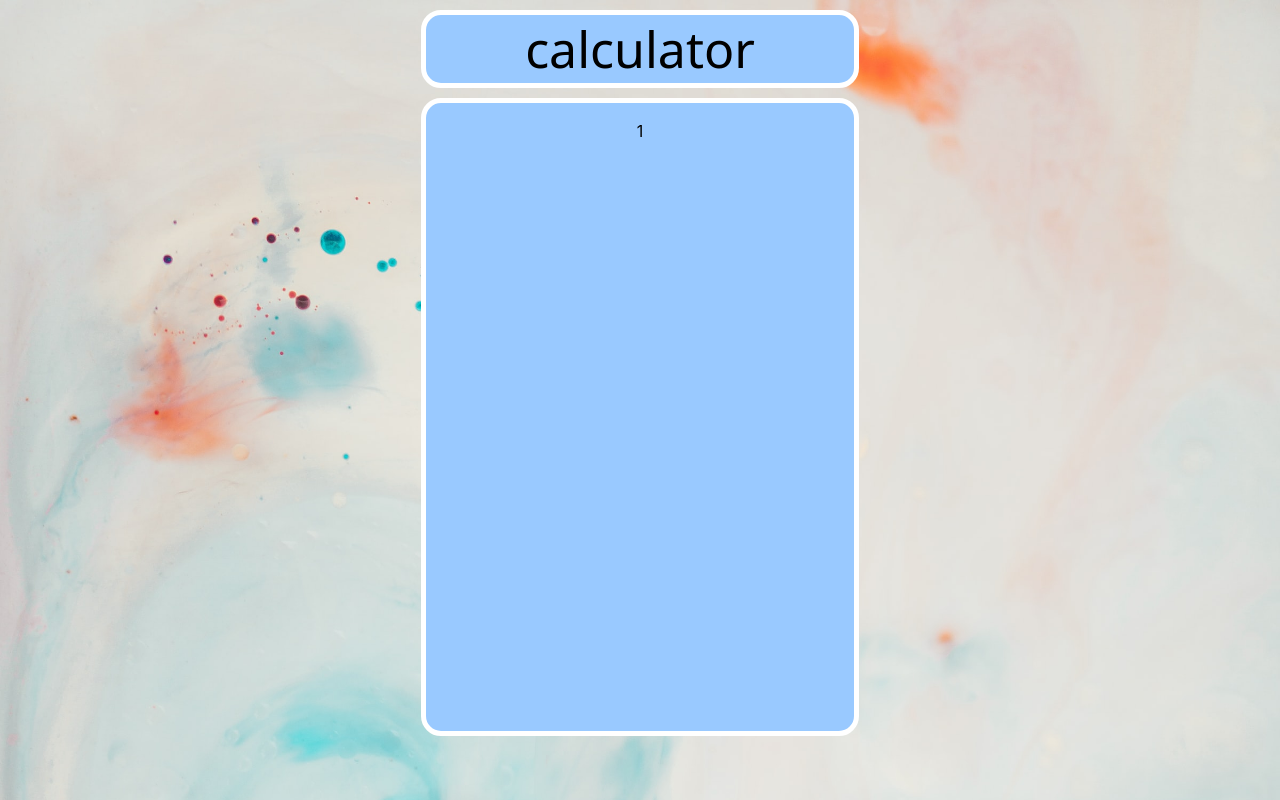
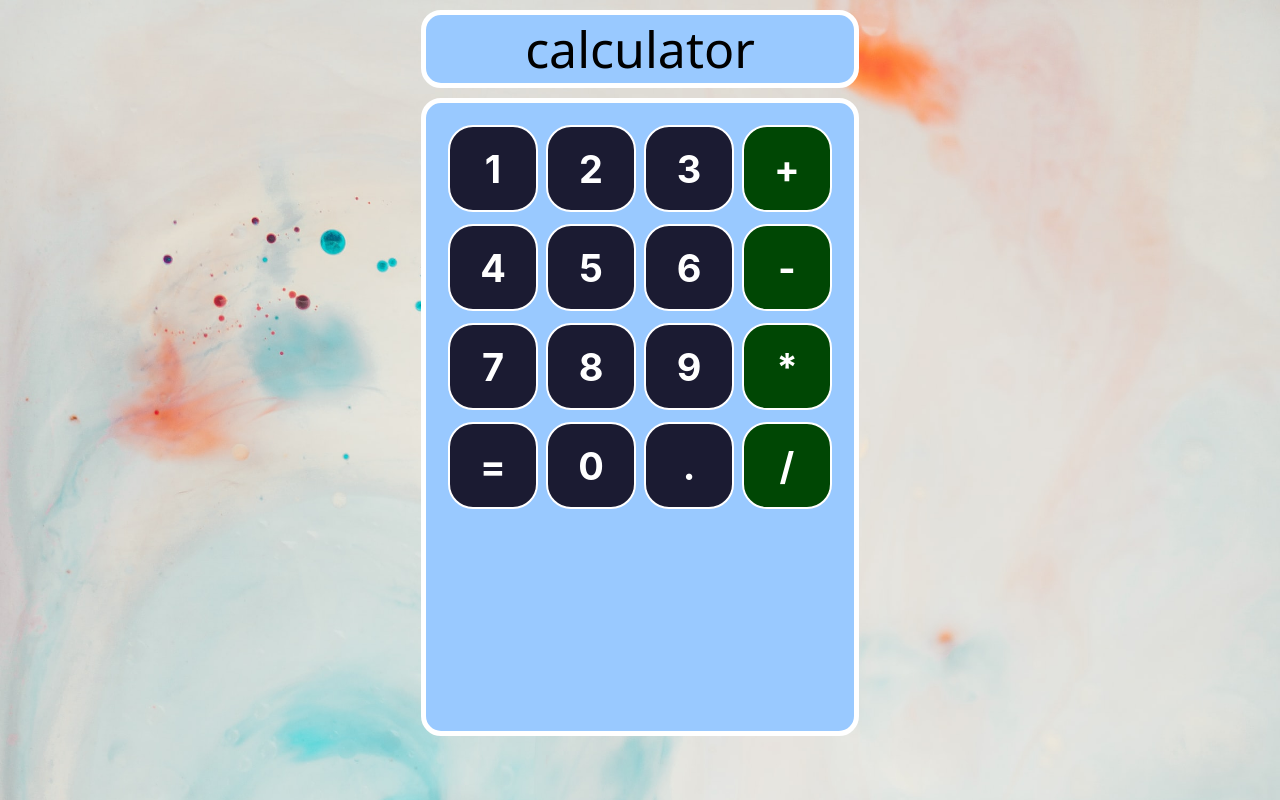
Before and after one commit to J-C-S-V/calculator, a React (Create React App) app: page / in a window 1280 px wide. Built offline with nearby package versions, Linux system fonts and the light colour scheme; the HTML template or start-up script is replaced by a standard one.

Commit message:
Added all buttons

```diff
--- a/src/App.js
+++ b/src/App.js
@@ -8,10 +8,28 @@
       <div className="container-calculator">
         <div className="row">
           <Button>1</Button>
+          <Button>2</Button>
+          <Button>3</Button>
+          <Button>+</Button>
         </div>
-        <div className="row"></div>
-        <div className="row"></div>
-        <div className="row"></div>
+        <div className="row">
+          <Button>4</Button>
+          <Button>5</Button>
+          <Button>6</Button>
+          <Button>-</Button>
+        </div>
+        <div className="row">
+          <Button>7</Button>
+          <Button>8</Button>
+          <Button>9</Button>
+          <Button>*</Button>
+        </div>
+        <div className="row">
+          <Button>=</Button>
+          <Button>0</Button>
+          <Button>.</Button>
+          <Button>/</Button>
+        </div>
         <div className="row"></div>
       </div>
     </div>
--- /dev/null
+++ b/src/components/buttons.css
@@ -0,0 +1,21 @@
+.button-container {
+  display: flex;
+  flex: 1 1;
+  height: 83px;
+
+  justify-content: center;
+  align-items: center;
+  font-weight: bold;
+  font-size: 38px;
+  background-color: #1b1b32;
+  color: white;
+  border-radius: 25px;
+  border: 2px solid white;
+  margin: 4px;
+  cursor: pointer;
+  user-select: none;
+}
+
+.operator {
+  background-color: #004704;
+}
--- a/src/components/buttons.jsx
+++ b/src/components/buttons.jsx
@@ -1,4 +1,5 @@
 import React from 'react';
+import './buttons.css';
 
 export function Button(props) {
   const isOperator = (value) => {
@@ -7,8 +8,8 @@
   return (
     <div
       className={`button-container ${
-        isOperator(props.children) ? 'operator' : null
-      }`}
+        isOperator(props.children) ? 'operator' : ''
+      }`.trimEnd()}
     >
       {props.children}
     </div>
```
